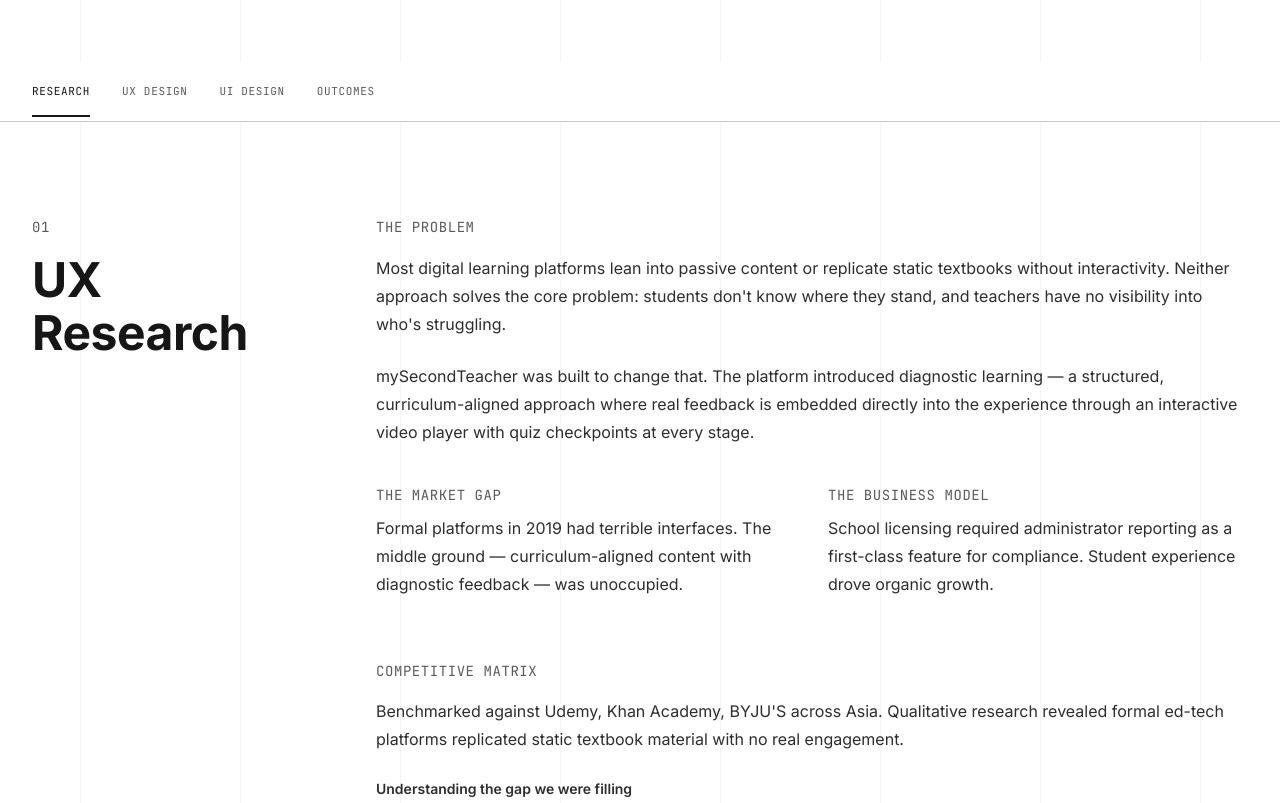
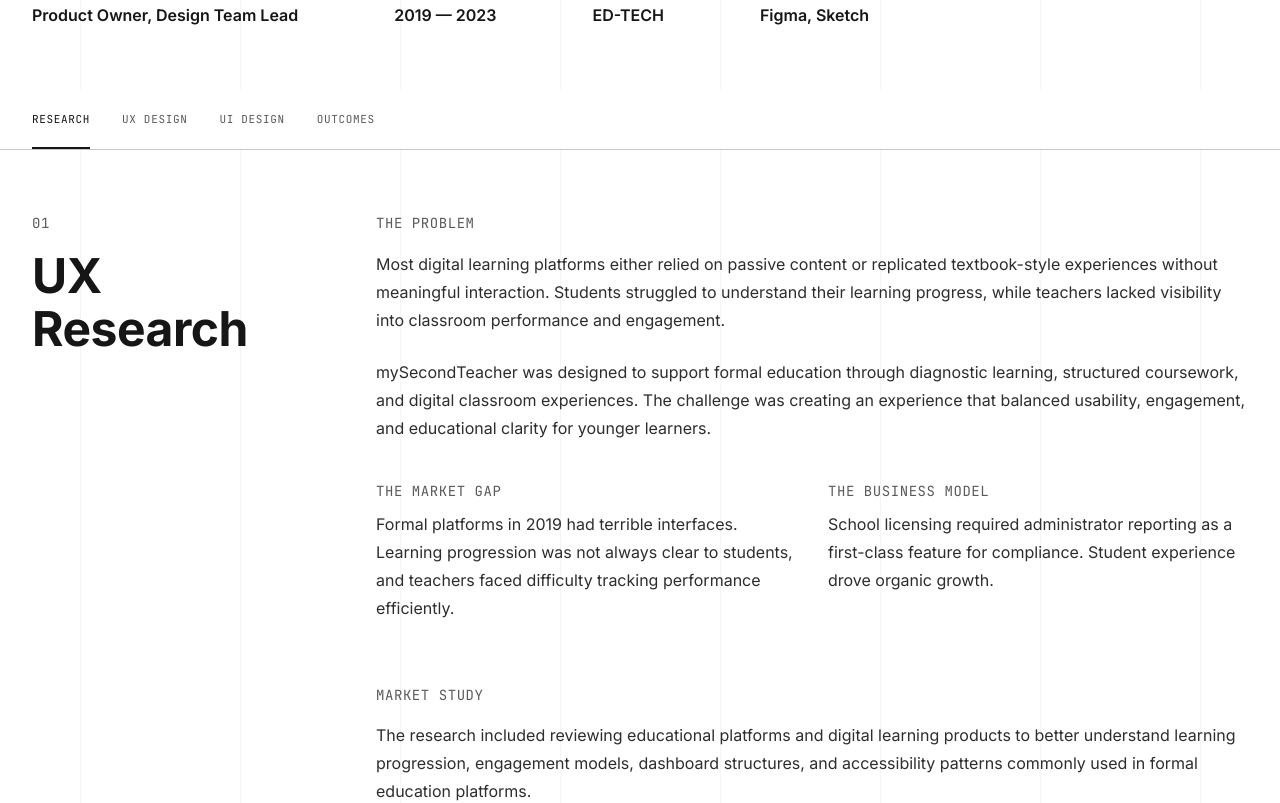
Before and after one commit to resma09/portfolio, a Next.js app: page /work/mst in a window 1280 px wide. Shown: the part 1040-1843 px from the top of the page. Built offline with nearby package versions, Linux system fonts and the light colour scheme.

Commit message:
Content: MST content edits

```diff
--- a/src/app/globals.css
+++ b/src/app/globals.css
@@ -123,8 +123,8 @@ body {
   .section-grid {
     grid-template-columns: 280px 1fr;
     gap: 4rem;
-    padding-top: var(--section-py-lg);
-    padding-bottom: var(--section-py-lg);
+    padding-top: var(--section-py);
+    padding-bottom: var(--section-py);
   }
 }
 
@@ -619,11 +619,6 @@ body {
   flex-wrap: wrap;
 }
 
-.ds-panel-title-group {
-  flex: 1;
-  min-width: 240px;
-}
-
 .ds-panel-title {
   font-size: var(--fs-h3);
   font-weight: 700;
@@ -637,7 +632,6 @@ body {
   font-size: var(--fs-body-sm);
   color: var(--color-muted);
   line-height: 1.6;
-  max-width: 32ch;
 }
 
 /* Two-row grid: color + type on top, components full width below */
--- a/src/components/ProcessNav.tsx
+++ b/src/components/ProcessNav.tsx
@@ -59,7 +59,7 @@ export function ProcessNav() {
                   {label}
                   {active && (
                     <span
-                      className="absolute -bottom-4 left-0 right-0 h-[2px] bg-[#161616]"
+                      className="absolute -bottom-4 md:-bottom-5 left-0 right-0 h-[2px] bg-[#161616]"
                     />
                   )}
                 </span>
--- a/src/components/case-studies/MSTContent.tsx
+++ b/src/components/case-studies/MSTContent.tsx
@@ -18,23 +18,23 @@ export function MSTContent() {
       <Section id="research" number="01" title="UX Research">
         <Block eyebrow="THE PROBLEM">
           <p className="body-base mb-6">
-            Most digital learning platforms lean into passive content or replicate static
-            textbooks without interactivity. Neither approach solves the core problem:
-            students don&apos;t know where they stand, and teachers have no visibility
-            into who&apos;s struggling.
+            Most digital learning platforms either relied on passive content or replicated
+            textbook-style experiences without meaningful interaction. Students struggled
+            to understand their learning progress, while teachers lacked visibility into
+            classroom performance and engagement.
           </p>
+
           <p className="body-base mb-10">
-            mySecondTeacher was built to change that. The platform introduced diagnostic
-            learning — a structured, curriculum-aligned approach where real feedback is
-            embedded directly into the experience through an interactive video player
-            with quiz checkpoints at every stage.
+            mySecondTeacher was designed to support formal education through diagnostic
+            learning, structured coursework, and digital classroom experiences. The
+            challenge was creating an experience that balanced usability, engagement, and
+            educational clarity for younger learners.
           </p>
           <div className="grid grid-cols-1 md:grid-cols-2 gap-8">
             <div>
               <span className="eyebrow mb-2">THE MARKET GAP</span>
               <p className="body-base">
-                Formal platforms in 2019 had terrible interfaces. The middle ground —
-                curriculum-aligned content with diagnostic feedback — was unoccupied.
+                Formal platforms in 2019 had terrible interfaces. Learning progression was not always clear to students, and teachers faced difficulty tracking performance efficiently.
               </p>
             </div>
             <div>
@@ -47,11 +47,12 @@ export function MSTContent() {
           </div>
         </Block>
 
-        <Block eyebrow="COMPETITIVE MATRIX">
+        <Block eyebrow="Market Study ">
           <p className="body-base mb-6">
-            Benchmarked against Udemy, Khan Academy, BYJU&apos;S across Asia. Qualitative
-            research revealed formal ed-tech platforms replicated static textbook material
-            with no real engagement.
+            The research included reviewing educational platforms and digital learning
+            products to better understand learning progression, engagement models,
+            dashboard structures, and accessibility patterns commonly used in formal
+            education platforms.
           </p>
           <p className="body-sm font-semibold mb-4" style={{ color: "var(--color-text)" }}>
             Understanding the gap we were filling
@@ -92,15 +93,15 @@ export function MSTContent() {
       </Section>
 
       <Section id="ux-design" number="02" title="UX Design">
-        <Block eyebrow="Research Insights">
-          <p className="body-base mt-6">
-            The research pointed to a clear direction. Students needed orientation within
-            lessons. Teachers needed control over content. Administrators needed visibility
-            at scale. The value proposition came directly from those gaps.
+
+        <Block eyebrow="VALUE PROPOSITION">
+          <p className="body-base mt-6 mb-6">
+            The platform aimed to create a structured and approachable learning experience
+            that supported both educational outcomes and usability. The focus was on
+            improving learning progression, simplifying navigation, and giving teachers
+            clearer visibility into student performance while supporting future platform
+            scalability.
           </p>
-        </Block>
-
-        <Block eyebrow="VALUE PROPOSITION MAP">
           <Table
             headers={["CUSTOMER JOBS", "PAINS", "GAINS"]}
             rows={[
@@ -112,6 +113,11 @@ export function MSTContent() {
         </Block>
 
         <Block eyebrow="FEATURE ROADMAP">
+          <p className="body-base mb-6">
+            The platform evolved across multiple phases, expanding from core learning
+            experiences into classroom tools, localized products, and supporting
+            educational ecosystems.
+          </p>
           <Table
             headers={[
               { subtitle: "Phase 1 — MVP", label: "FOUNDATION" },
@@ -129,8 +135,8 @@ export function MSTContent() {
 
         <Block eyebrow="INFORMATION ARCHITECTURE">
           <p className="body-base mb-8">
-            Designed for students, teachers, and parents across multiple products:
-            mySecondTeacher, Apollo LMS, IVY video player, ebook reader, and Testpaper.
+            Special attention was given to scalability, content organization, and
+            consistency across modules.
           </p>
           <IADiagram
             rootLabel="mySecondTeacher ecosystem"
@@ -165,9 +171,8 @@ export function MSTContent() {
 
       <Section id="ui-design" number="03" title="UI Design">
         <DesignSystem
-          intro="Diagnostic Learning Ecosystem"
-          meta="A connected suite for students and teachers, emphasizing real-time feedback and curriculum alignment."
-          swatches={[
+          intro="Web App Design System"
+          meta="A lightweight design system was introduced to improve consistency across the platform and support scalable product development. The system included reusable UI components, typography hierarchy, spacing guidelines, dashboard patterns, and accessible visual structures designed for younger learners." swatches={[
             { name: "Primary", hex: "#985DEC" },
             { name: "Secondary", hex: "#39C9A7" },
             { name: "Red", hex: "#F15366" },
@@ -253,15 +258,16 @@ export function MSTContent() {
         />
 
         <Block eyebrow="KEY SCREENS">
-          <p className="body-base mb-8">
-            Designed for students, teachers, and parents across multiple products:
-            mySecondTeacher, Apollo LMS, IVY video player, ebook reader, and Testpaper.
+          <p className="body-base mb-10">
+            Key interfaces were designed across the student, teacher, and administrative
+            ecosystem, including learning dashboards, classroom experiences, interactive
+            video lessons, reporting tools, and ebook workflows.
           </p>
           <Carousel>
-            <ImageWithCaption src="/images/mst/screen-1.png" alt="Student Dashboard" caption="Student dashboard — centralized learning hub." />
-            <ImageWithCaption src="/images/mst/screen-2.png" alt="IVY Player" caption="IVY interactive video player with embedded quiz checkpoints." />
-            <ImageWithCaption src="/images/mst/screen-3.png" alt="Teacher Dashboard" caption="Teacher dashboard — real-time class analytics." />
-            <ImageWithCaption src="/images/mst/screen-4.png" alt="Ebook Reader" caption="Apollo LMS ebook reader with annotation tools." />
+            <ImageWithCaption src="/images/mst/screen-1.png" alt="Teacher Dashboard" caption="Teacher dashboard — Object-oriented learning." />
+            <ImageWithCaption src="/images/mst/screen-2.png" alt="Ebook Page" caption="Ebook overview page with the meta and subscribe button." />
+            <ImageWithCaption src="/images/mst/screen-3.png" alt="Course with IVY stat" caption="Showing the progress of a student for the particular IVY Subject" />
+            <ImageWithCaption src="/images/mst/screen-4.png" alt="Jelajah Ilmu Onboarding Screens" caption="Jelajah Ilmu - Indonesian version of the platform for schools in Indonesia" />
           </Carousel>
         </Block>
       </Section>
@@ -289,18 +295,18 @@ export function MSTContent() {
           items={[
             {
               num: "01",
-              title: "Engagement is architecture, not animation",
-              body: "The improvement in lesson completion came from structural changes — progress bars and checkpoints — not visual polish. The player looked almost identical before and after. What changed was how students understood their place within it.",
+              title: "Engagement is driven by learning clarity",
+              body: "The improvement in lesson completion came from making learning progress easier to understand through structured checkpoints, progress visibility, and guided interactions. Small UX decisions helped students better understand where they were, what came next, and how they were progressing.",
             },
             {
               num: "02",
-              title: "Product ownership changed my design decisions",
-              body: "Acting as Product Owner for Jelajah Ilmu meant writing user stories, running sprint reviews, and owning the backlog — not just designing screens. I made better design decisions because I understood the trade-offs firsthand, not from a brief.",
+              title: "Product ownership strengthened design decisions",
+              body: "Working as Product Owner for Jelajah Ilmu involved writing user stories, running sprint reviews, and managing product priorities alongside design responsibilities. Being closely involved in product decisions helped shape more practical and scalable design solutions grounded in real implementation constraints.",
             },
             {
               num: "03",
-              title: "Localization is pedagogy, not translation",
-              body: "Adapting for Indonesia meant rethinking assessment structure, lesson flow pacing, and mastery logic — not just swapping text. A culturally misaligned product, regardless of its quality, has no place in a local classroom.",
+              title: "Learning experiences must support real classroom behavior",
+              body: "Designing for formal education required understanding how students learn, how teachers manage classrooms, and how educational workflows operate beyond the interface itself. The platform needed to support structured learning experiences that felt approachable, adaptable, and practical for everyday classroom use.",
             },
           ]}
         />
--- a/src/data/projects.ts
+++ b/src/data/projects.ts
@@ -17,7 +17,7 @@ export const projects: Project[] = [
     title: "mySecondTeacher",
     industry: "ED-TECH",
     tagline:
-      "Scaling global ed-tech with localized design — an interactive video player with embedded quiz checkpoints and diagnostic tools.",
+      "A formal education platform designed to support digital learning through diagnostic assessments, structured learning paths, and interactive educational experiences.",
     featuredThumbnail: "/images/mst-featured-thumb.png",
     coverImage: "/images/MST.png",
     featured: true,
@@ -56,7 +56,7 @@ export const projects: Project[] = [
     title: "Inova DD",
     industry: "BIOPHARMA",
     tagline:
-      "Redesigned a legacy due diligence platform for scientists and legal teams, then led full-scale frontend and backend development.",
+      "Redesigned a legacy due diligence platform for scientists and experts in the fields, then led full-scale frontend and backend development.",
     featuredThumbnail: "/images/inova-featured-thumb.png",
     coverImage: "/images/inova.png",
     featured: true,
```
Also changed, not shown: src/app/page.tsx (+5 -6 lines), public/images/meromomma.png (added).
